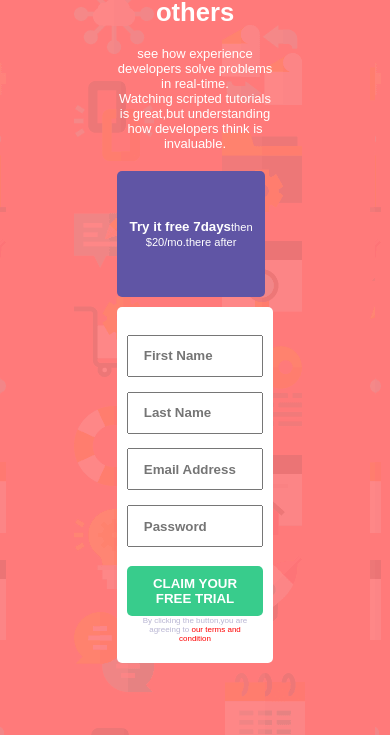
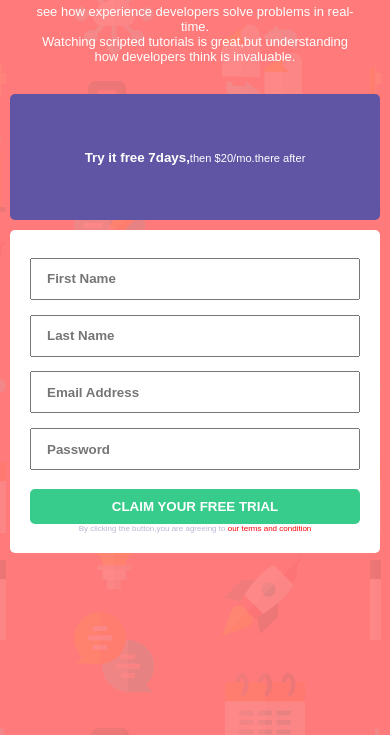
Before and after one commit to gobscat/zuri-form-task-v1, a plain HTML site: page index.html in a window 390 px wide. Shown: the part 109-844 px from the top of the page. Drawn offline with Linux system fonts and the light colour scheme.

Commit message:
make changes to index.html and style.css

```diff
--- a/index.html
+++ b/index.html
@@ -30,7 +30,7 @@
         </div>
         <div class="form-container">
             <div>
-            <button type="button" class="first-btn"><b>Try it free 7days</b><small>then $20/mo.there after</small></button>
+            <button type="button" class="first-btn"><b>Try it free 7days,</b><small>then $20/mo.there after</small></button>
             <form>
                 <div >
                 <input type="text" placeholder="First Name" required minlength="3" maxlength="20">
--- a/style.css
+++ b/style.css
@@ -125,6 +125,7 @@ h1{
   body{
 background-image: url(./bg-intro-mobile.png);
 height: 100%;
+width: 100%;
   }
   .main-container{
     width: 100%;
@@ -133,26 +134,35 @@ height: 100%;
   }
 .main-text{
   margin: 0;
-  width:50vw;
-  font-size: 0.8rem;
-  text-align: center;
+  width:100%;
+  padding-right: 30px;
+  padding-left: 30px;
+  font-size:1rem;
+  text-align:center;
 }
 form{
   width: 100%;
 }
 .first-btn{
-  width:38vw ;
+  width:100%;
   height: 15vh;
   text-align: center;
 
 }
 .second-btn{
-  width: 35vw;
+  width:100%;
+}
+form div{
+  width: 100%;
 }
 form input{
-  width: 35vw;
+  width: 100%;
 }
 .p-text{
   text-align: center;
 }
+.form-container{
+  width: 100%;
+  padding: 10px;
 }
+}
```
